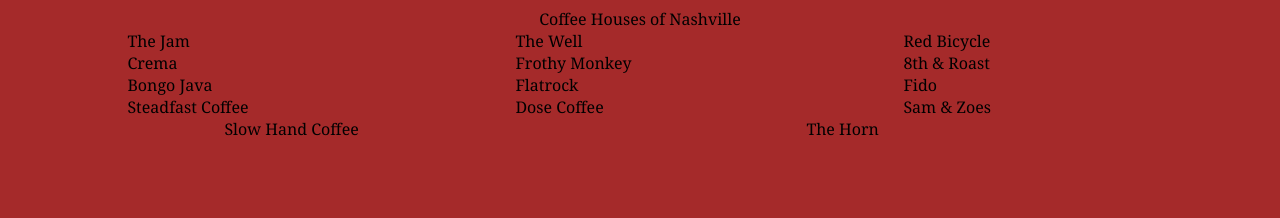
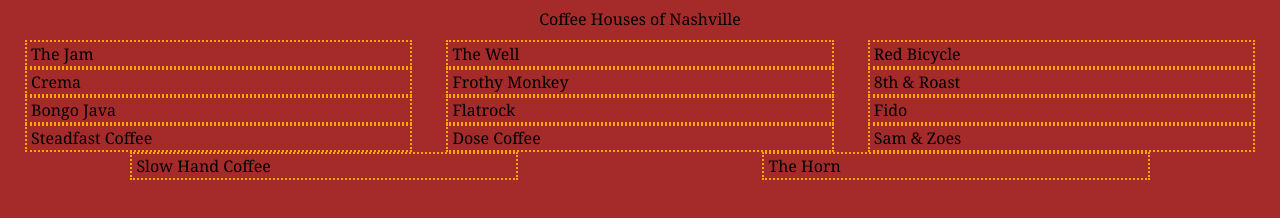
Before and after one commit to jameka23/chapter5, a plain HTML site: page index.html in a window 1280 px wide. Drawn offline with Linux system fonts and the light colour scheme.

Commit message:
Added more styling to the page such as a border and adding padding to be exact with the example

```diff
--- a/main.css
+++ b/main.css
@@ -6,13 +6,13 @@
 .pageHeader {
     display: flex;
     justify-content: center;
+    padding-bottom: 10px;
 }
 
 .list {
     display: flex;
     flex-flow: row wrap;
     justify-content: center;
-    margin-left: 100px;
     justify-content: space-around;
 
 }
@@ -20,4 +20,6 @@
 .shop {
     width: 400px;
     flex-basis: 30%;
+    border: orange 2px dotted;
+    padding: 1px 0px 1px 4px;
 }
```
